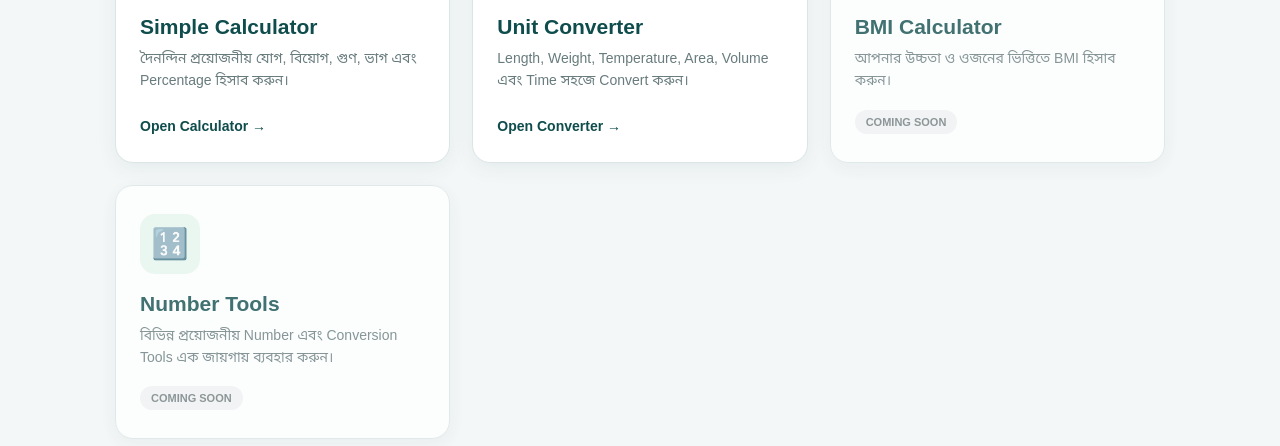
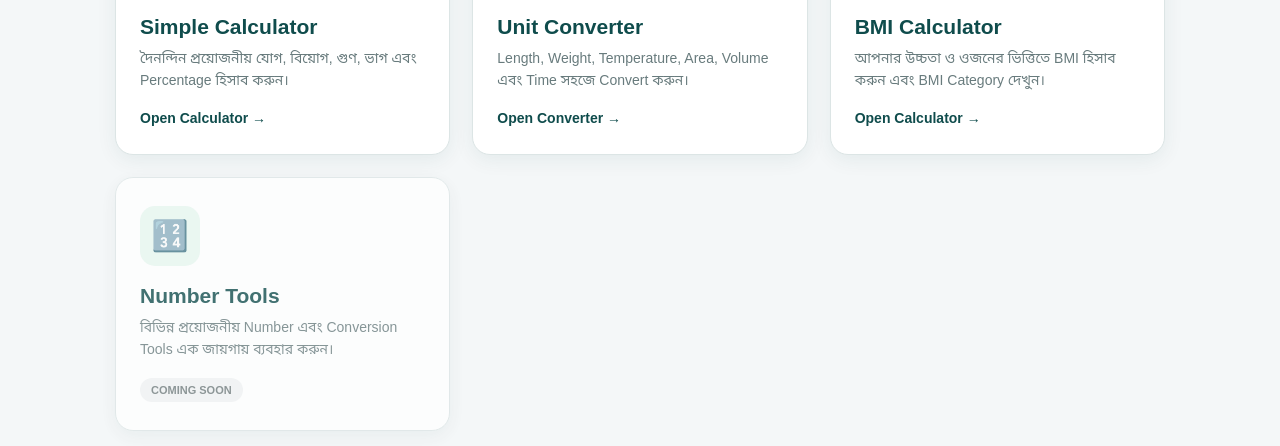
Before and after one commit to Shakibtools/BD-Utility, a plain HTML site: page index.html in a window 1280 px wide. Shown: the part 654-1100 px from the top of the page. Drawn offline with Linux system fonts and the light colour scheme.

Commit message:
Update index.html

```diff
--- a/index.html
+++ b/index.html
@@ -365,9 +365,9 @@ footer{
         </a>
 
 
-        <!-- BMI CALCULATOR -->
+        <!-- BMI CALCULATOR - LIVE -->
 
-        <div class="tool-card coming">
+        <a href="bmi-calculator.html" class="tool-card">
 
             <div class="icon">
                 ⚖️
@@ -379,14 +379,14 @@ footer{
 
             <p>
                 আপনার উচ্চতা ও ওজনের ভিত্তিতে
-                BMI হিসাব করুন।
+                BMI হিসাব করুন এবং BMI Category দেখুন।
             </p>
 
-            <span class="coming-badge">
-                COMING SOON
+            <span class="open-tool">
+                Open Calculator →
             </span>
 
-        </div>
+        </a>
 
 
         <!-- NUMBER TOOLS -->
```
